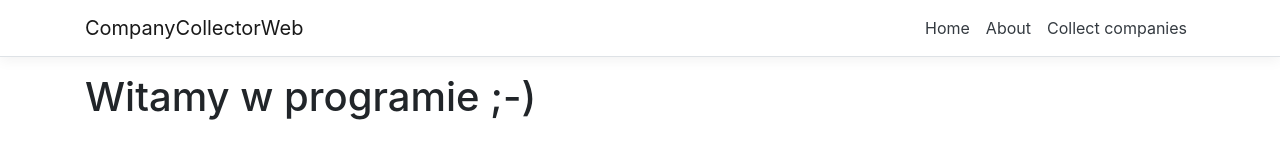
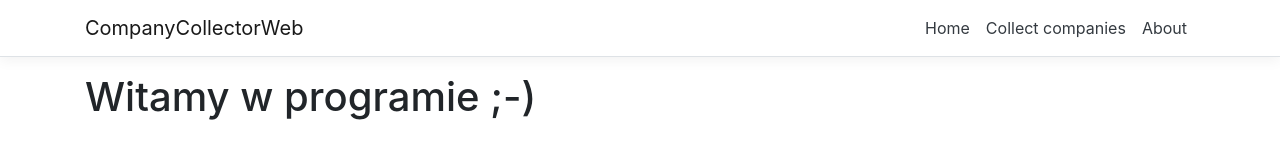
Before and after one commit to victoor83/CompanyCollectorWeb, an Angular app in the folder CompanyCollectorWeb/ClientApp/: page / in a window 1280 px wide. Shown: the top 160 px of the page. Built offline with nearby package versions, Linux system fonts and the light colour scheme.

Commit message:
navi adapt

```diff
--- a/CompanyCollectorWeb/ClientApp/src/app/nav-menu/nav-menu.component.html
+++ b/CompanyCollectorWeb/ClientApp/src/app/nav-menu/nav-menu.component.html
@@ -28,13 +28,13 @@
             <a class="nav-link text-dark" [routerLink]="['/']">Home</a>
           </li>
           <li class="nav-item" [routerLinkActive]="['link-active']">
-            <a class="nav-link text-dark" [routerLink]="['/about']"
-              >About</a
+            <a class="nav-link text-dark" [routerLink]="['/collector']"
+              >Collect companies</a
             >
           </li>
           <li class="nav-item" [routerLinkActive]="['link-active']">
-            <a class="nav-link text-dark" [routerLink]="['/collector']"
-              >Collect companies</a
+            <a class="nav-link text-dark" [routerLink]="['/about']"
+              >About</a
             >
           </li>
         </ul>
```
